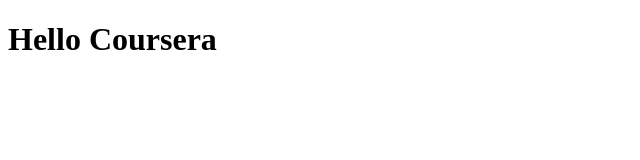
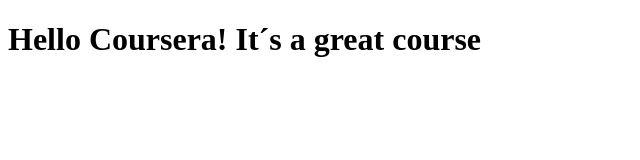
Before and after one commit to Cesar177/Coursera-test_1, a plain HTML site: page sitess/index.html in a window 1280 px wide. Shown: the whole page, without its empty margins (0-640 px from the left). Drawn offline with Linux system fonts and the light colour scheme.

Commit message:
Pequena adition a la page

```diff
--- a/sitess/index.html
+++ b/sitess/index.html
@@ -5,6 +5,6 @@
 	<title>Hello Coursera !!!</title>
 </head>
 <body>
-<h1>Hello Coursera</h1>
+<h1>Hello Coursera! It´s a great course</h1>
 </body>
 </html>
```
